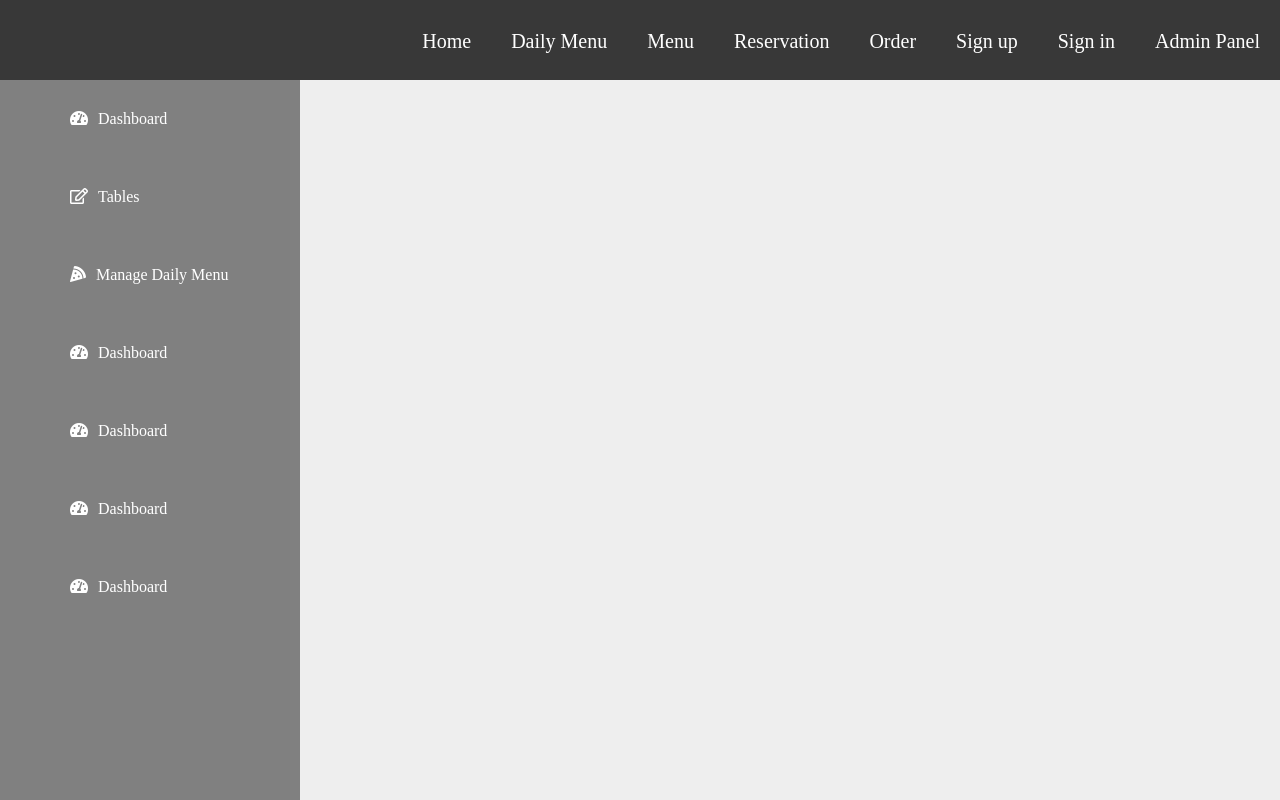
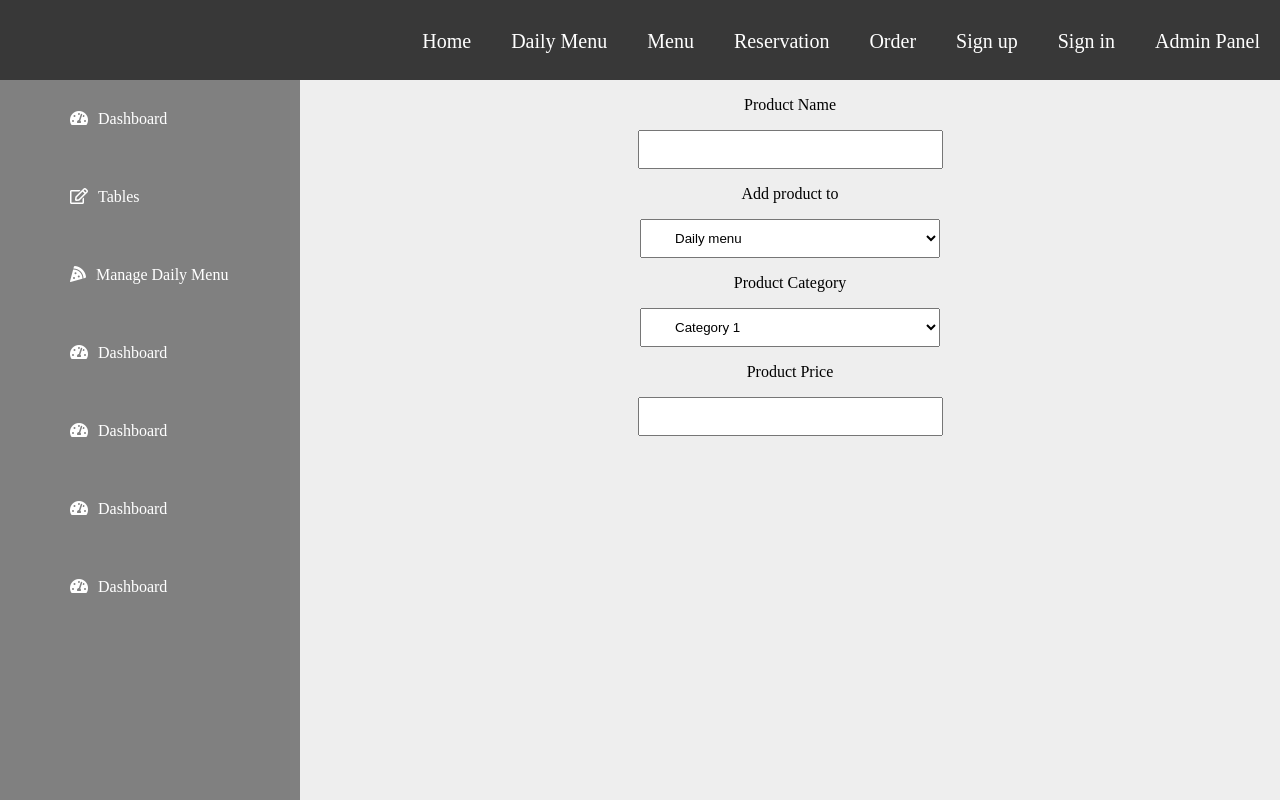
Before and after one commit to EmanuilM/Tasty, a React (Create React App) app in the folder client/: page /admin-panel/products/create in a window 1280 px wide. Shown: the top 800 px of the page. Built offline with nearby package versions, Linux system fonts and the light colour scheme; a web font is replaced by a local one.

Commit message:
add create product in admin page

```diff
--- /dev/null
+++ b/client/src/components/AdminPanel/AddProductToMenu/AddProductToMenu.css
@@ -0,0 +1,17 @@
+.admin-page-create-product-wrapper {
+    width: 100%;
+}
+
+.admin-page-create-product-inputs {
+    text-align: center;
+}
+
+.admin-page-create-product-inputs input {
+    padding: 10px 30px;
+    width: 241px;
+}
+
+.admin-page-create-product-inputs select {
+    padding: 10px 30px;
+    width: 300px;
+}
--- /dev/null
+++ b/client/src/components/AdminPanel/AddProductToMenu/AddProductToMenu.js
@@ -0,0 +1,29 @@
+import './AddProductToMenu.css';
+
+const AddProductToMenu = () => {
+    return (
+        <section className="admin-page-create-product-wrapper">
+            <div className="admin-page-create-product-inputs">
+            <p>Product Name</p>
+            <input type="text" />
+            <p>Add product to</p>
+            <select>
+                <option>Daily menu</option>
+                <option>Main menu</option>
+                <option>Order menu</option>
+            </select>
+            <p>Product Category</p>
+            <select>
+                <option>Category 1</option>
+                <option>Category 2</option>
+                <option>Category 3</option>
+            </select>
+            <p>Product Price</p>
+            <input type="number" />
+            </div>
+
+        </section>
+    )
+}
+
+export default AddProductToMenu;
--- a/client/src/components/AdminPanel/AdminPanel.js
+++ b/client/src/components/AdminPanel/AdminPanel.js
@@ -7,6 +7,7 @@ import TableDetails from './Tables/TableDetails/TableDetails';
 import ManageTables from './Tables/ManageTables/ManageTables';
 import CreateTable from './Tables/CreateTable/CreateTable';
 import ManageDailyMenu from './ManageDailyMenu/ManageDailyMenu';
+import AddProductToMenu from './AddProductToMenu/AddProductToMenu';
 
 const AdminPanel = () => {
     return (
@@ -21,6 +22,7 @@ const AdminPanel = () => {
             <Route path="/admin-panel/tables/details/:tableID" component={TableDetails} />
             <Route path="/admin-panel/tables/manage/:tableID" component={ManageTables} />
             <Route path="/admin-panel/manage/daily-menu" component={ManageDailyMenu} />
+            <Route path="/admin-panel/products/create" component={AddProductToMenu} />
 
             </Switch>
             </section>
--- a/client/src/components/AdminPanel/ManageDailyMenu/ManageDailyMenu.js
+++ b/client/src/components/AdminPanel/ManageDailyMenu/ManageDailyMenu.js
@@ -2,15 +2,20 @@ import BreakfastMenu from './BreakfastMenu/BreakfastMenu';
 import LunchMenu from './LunchMenu/LunchMenu';
 import DinnerMenu from './DinnerMenu/DinnerMenu';
 import './ManageDailyMenu.css';
+import { Link } from 'react-router-dom';
+
 
 const ManageDailyMenu = () => {
     return (
         <section className="admin-page-manage-daily-menu-wrapper">
 
             <h1>Current daily menu</h1>
+
             <section className="manage-breakfast-daily-menu">
                 <div className="admin-page-manage-daily-menu-add-product-button-wrapper">
+                    <Link to="/admin-panel/products/create">
                     <button>Add product</button>
+                    </Link>
                 </div>
                 <ul>
                     <h1>Breakfast Menu</h1>
```
